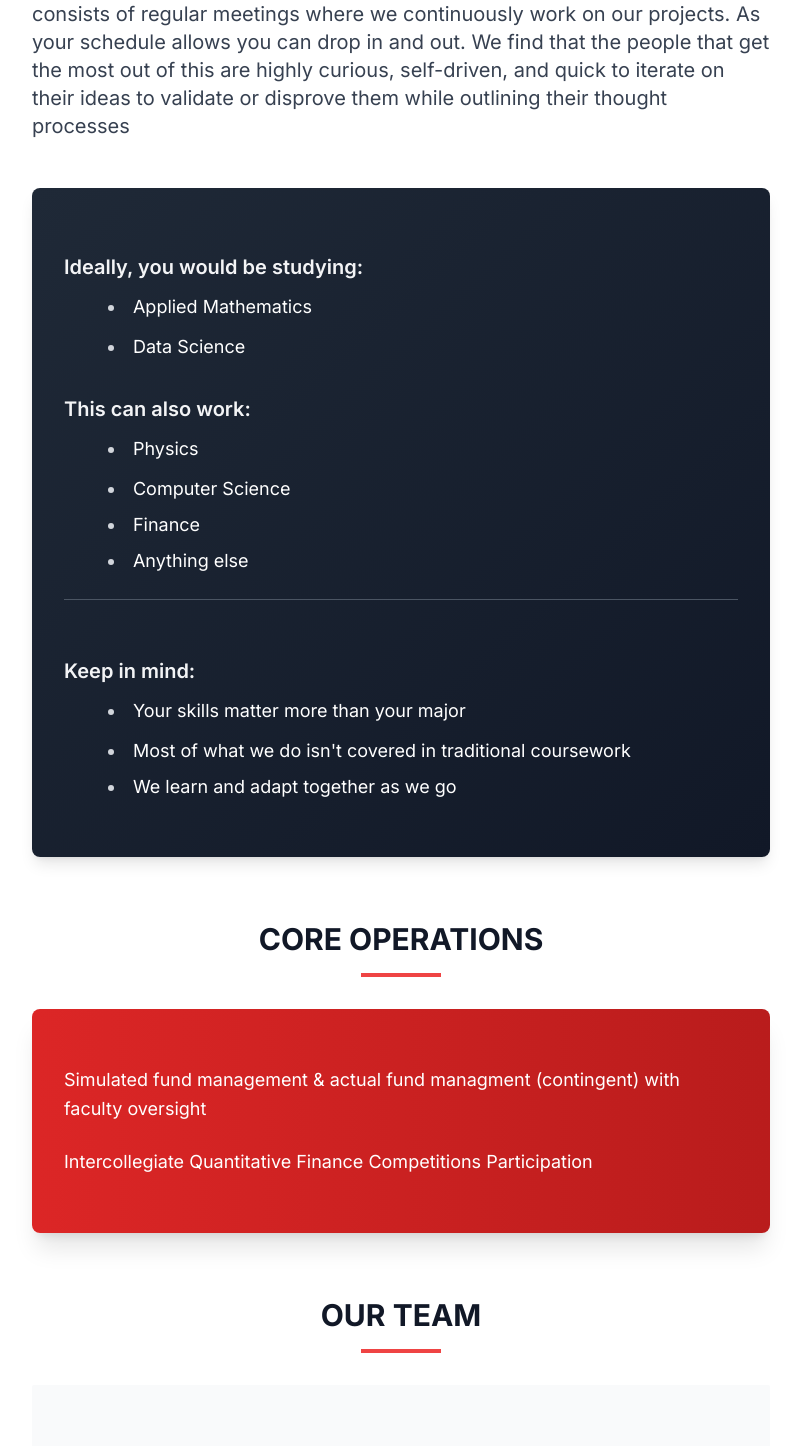
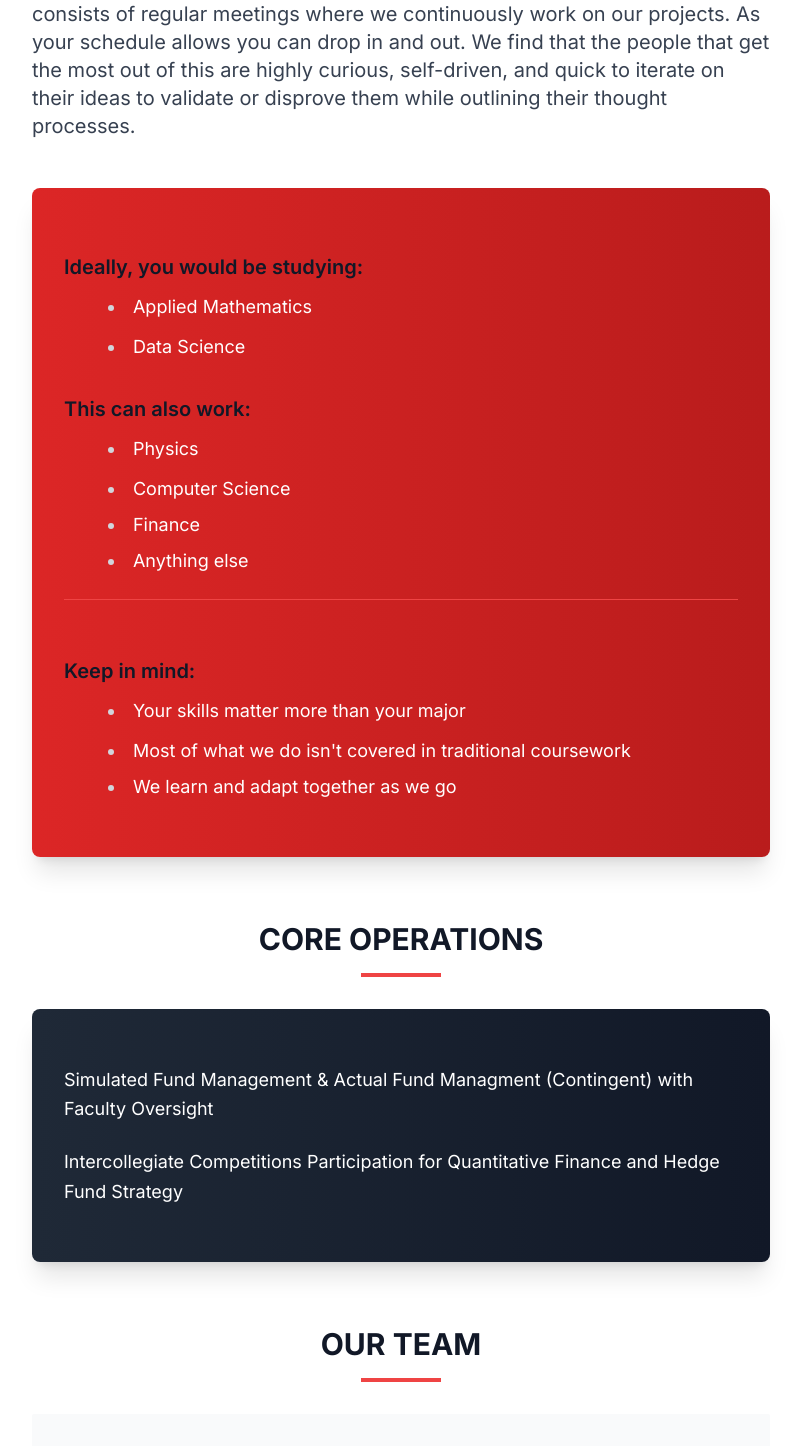
Before and after one commit to aiqsorg/club, a React (Vite) app: page /#/about in a window 1280 px wide. Shown: the part 332-1778 px from the top of the page, without its empty margins (239-1040 px from the left). Built offline with nearby package versions, Linux system fonts and the light colour scheme.

Commit message:
Update About.tsx

```diff
--- a/src/pages/About.tsx
+++ b/src/pages/About.tsx
@@ -11,13 +11,13 @@ const About: React.FC = () => {
           <div className="prose prose-lg mx-auto">
             <p className="text-lg md:text-xl mb-8 leading-relaxed">
               We are a group of inventive and astute problem solvers that apply various means to capture overlooked edges in markets.
-              Our workflow is flexible and consists of regular meetings where we continuously work on our projects. As your schedule allows you can drop in and out. We find that the people that get the most out of this are highly curious, self-driven, and quick to iterate on their ideas to validate or disprove them while outlining their thought processes
+              Our workflow is flexible and consists of regular meetings where we continuously work on our projects. As your schedule allows you can drop in and out. We find that the people that get the most out of this are highly curious, self-driven, and quick to iterate on their ideas to validate or disprove them while outlining their thought processes.
             </p>
 
-            {/* BACKGROUND SECTION */}
-            <div className="my-12 bg-gradient-to-br from-gray-800 to-gray-900 text-white p-8 rounded-lg shadow-lg">
+            {/* BACKGROUND SECTION - NOW RED */}
+            <div className="my-12 bg-gradient-to-r from-red-600 to-red-700 text-white p-8 rounded-lg shadow-xl">
               <div className="mb-6">
-                <h3 className="text-xl font-semibold mb-3 text-gray-100">Ideally, you would be studying:</h3>
+                <h3 className="text-xl font-semibold mb-3">Ideally, you would be studying:</h3>
                 <ul className="list-disc list-inside space-y-2 ml-2">
                   <li className="text-lg">Applied Mathematics</li>
                   <li className="text-lg">Data Science</li>
@@ -25,7 +25,7 @@ const About: React.FC = () => {
               </div>
 
               <div className="mb-6">
-                <h3 className="text-xl font-semibold mb-3 text-gray-100">This can also work:</h3>
+                <h3 className="text-xl font-semibold mb-3">This can also work:</h3>
                 <ul className="list-disc list-inside space-y-2 ml-2">
                   <li className="text-lg">Physics</li>
                   <li className="text-lg">Computer Science</li>
@@ -34,8 +34,8 @@ const About: React.FC = () => {
                 </ul>
               </div>
 
-              <div className="border-t border-gray-600 pt-6">
-                <h3 className="text-xl font-semibold mb-3 text-gray-100">Keep in mind:</h3>
+              <div className="border-t border-red-500 pt-6">
+                <h3 className="text-xl font-semibold mb-3">Keep in mind:</h3>
                 <ul className="list-disc list-inside space-y-2 ml-2">
                   <li className="text-lg">Your skills matter more than your major</li>
                   <li className="text-lg">Most of what we do isn't covered in traditional coursework</li>
@@ -44,7 +44,7 @@ const About: React.FC = () => {
               </div>
             </div>
 
-            {/* CORE OPERATIONS SECTION */}
+            {/* CORE OPERATIONS SECTION - NOW BLACK/GREY */}
             <div className="my-16">
               <div className="text-center mb-8">
                 <h2 className="text-2xl md:text-3xl font-bold text-gray-900 mb-4">
@@ -53,12 +53,12 @@ const About: React.FC = () => {
                 <div className="w-20 h-1 bg-red-500 mx-auto"></div>
               </div>
 
-              <div className="bg-gradient-to-r from-red-600 to-red-700 text-white p-8 rounded-lg shadow-xl">
+              <div className="bg-gradient-to-r from-gray-800 to-gray-900 text-white p-8 rounded-lg shadow-xl">
                 <p className="text-lg leading-relaxed mb-6">
-                  Simulated fund management & actual fund managment (contingent) with faculty oversight
+                  Simulated Fund Management & Actual Fund Managment (Contingent) with Faculty Oversight
                 </p>
                 <p className="text-lg leading-relaxed">
-                  Intercollegiate Quantitative Finance Competitions Participation
+                  Intercollegiate Competitions Participation for Quantitative Finance and Hedge Fund Strategy
                 </p>
               </div>
             </div>
@@ -90,8 +90,6 @@ const About: React.FC = () => {
 };
 
 export default About;
-
-
 
 
 
```
